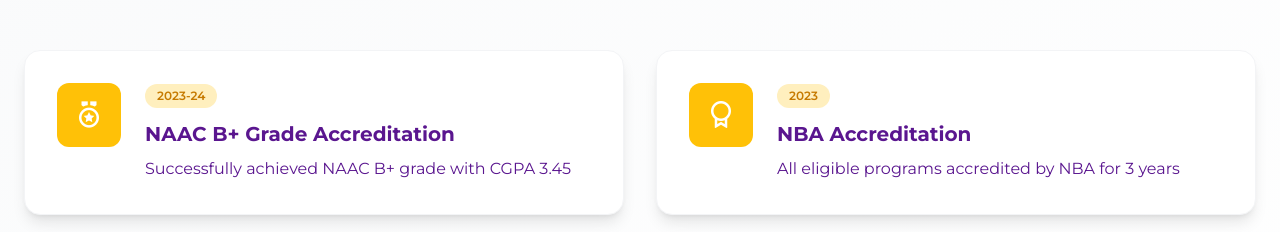
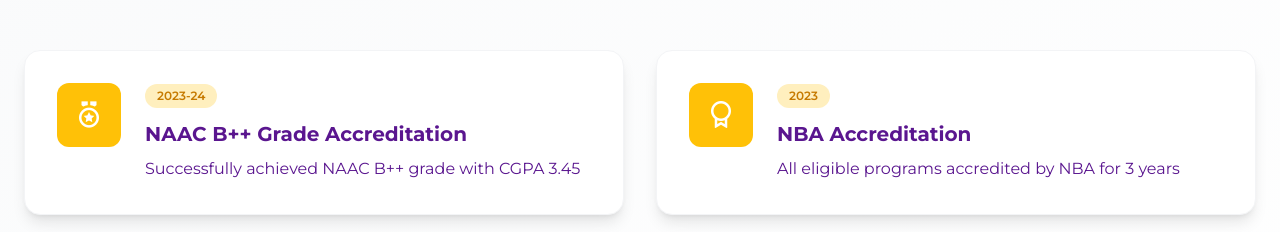
Before and after one commit to Julie-del0304/web-dmiec, a React (Vite) app: page /committees/iqac in a window 1280 px wide. Shown: the part 2925-3157 px from the top of the page. Built offline with nearby package versions, Linux system fonts and the light colour scheme; no server answers; the database is empty.

Commit message:
naac B++

```diff
--- a/src/pages/committees/iqac/page.tsx
+++ b/src/pages/committees/iqac/page.tsx
@@ -165,8 +165,8 @@
   const achievements = [
     {
       year: '2023-24',
-      title: 'NAAC B+ Grade Accreditation',
-      description: 'Successfully achieved NAAC B+ grade with CGPA 3.45',
+      title: 'NAAC B++ Grade Accreditation',
+      description: 'Successfully achieved NAAC B++ grade with CGPA 3.45',
       icon: 'ri-medal-line'
     },
     {
```
Also changed, not shown: 1 other file (tests, documents, lock files or other folders).
